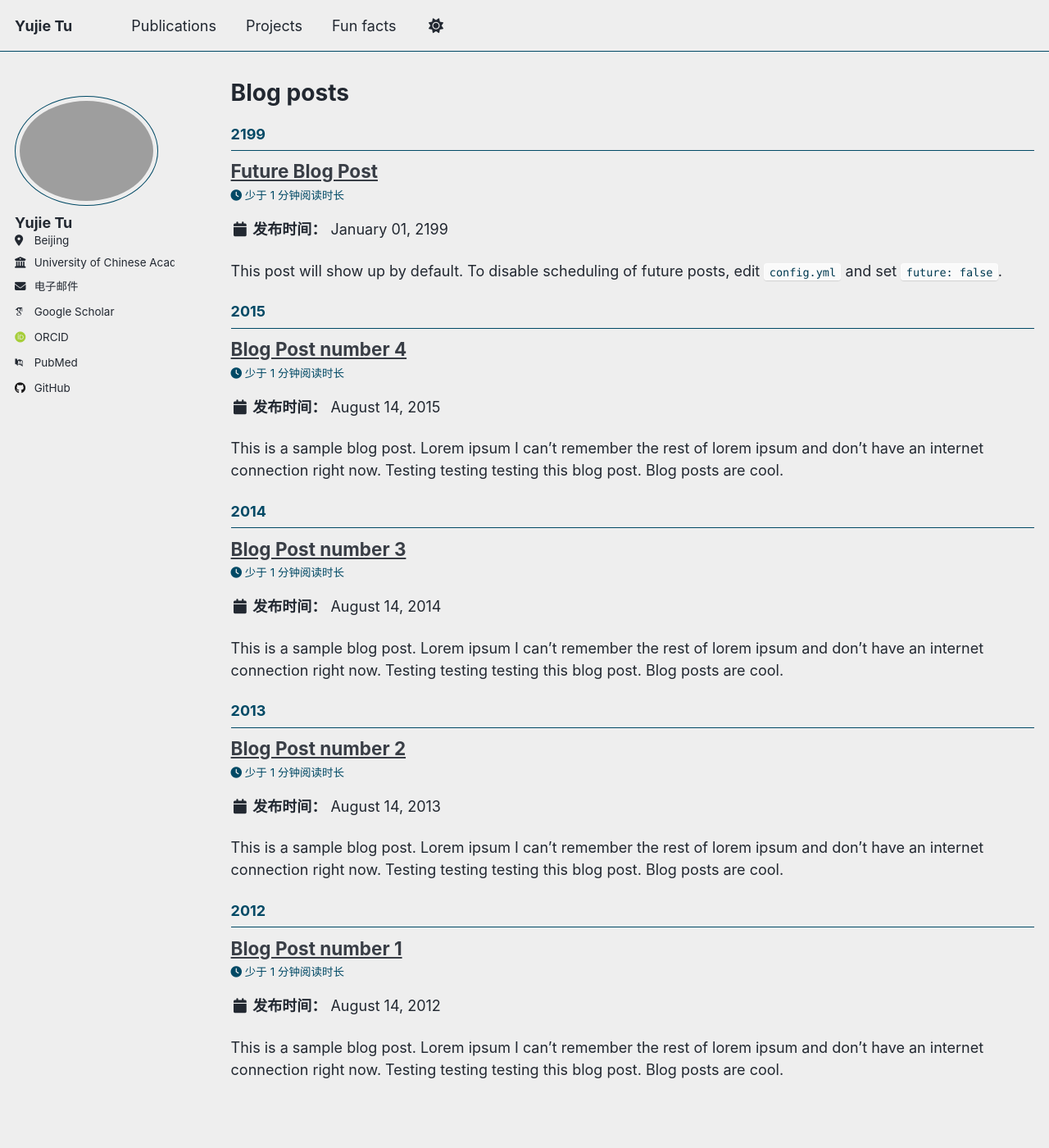
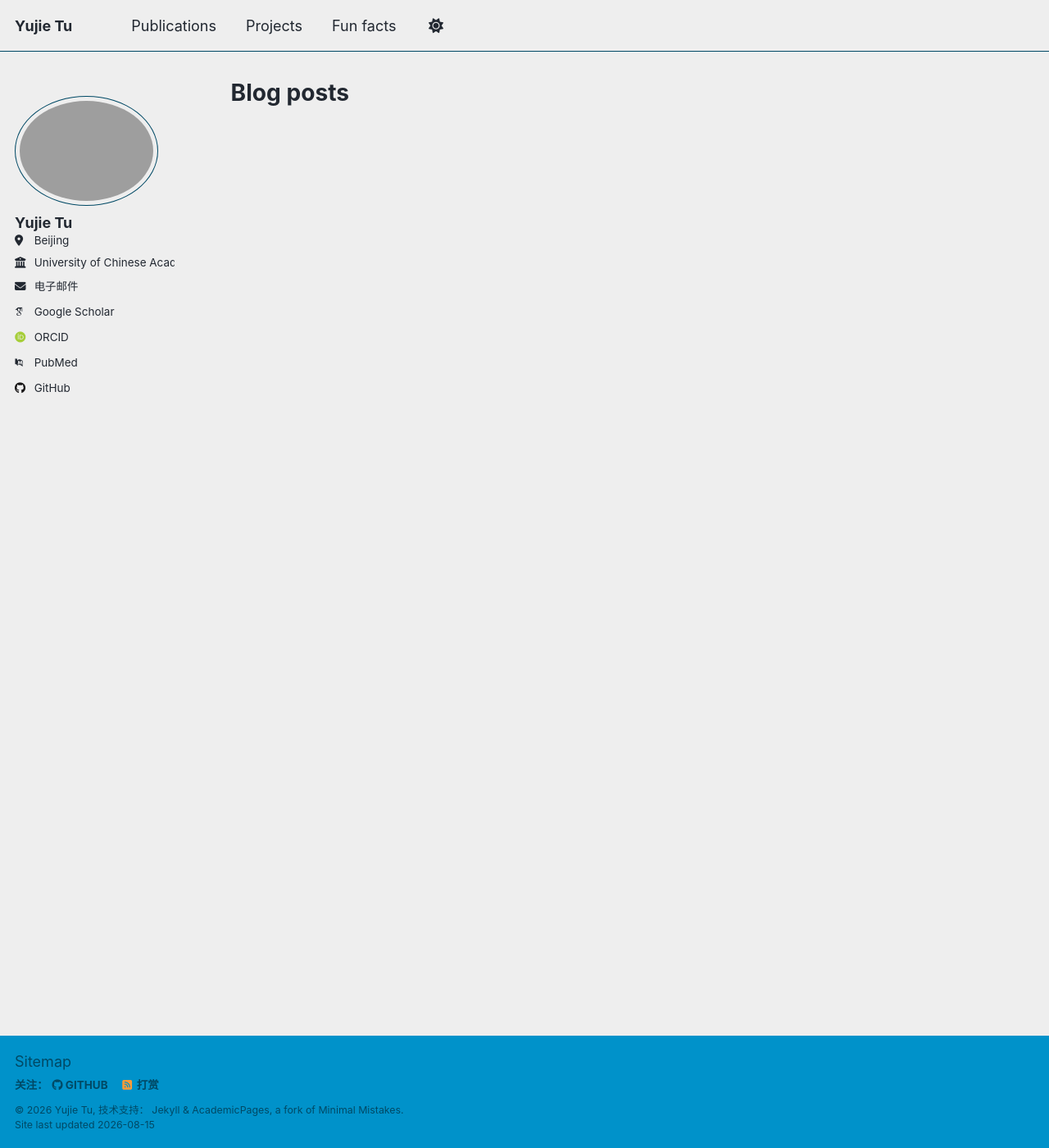
Before and after one commit to AlexTYJ/AlexTYJ.github.io, a Jekyll site: the page built from _pages/year-archive.html, in a window 1280 px wide and 1400 px high. Shown: the whole window at 82% size. Built offline with Jekyll 4.4.1, drawn with Linux system fonts in a browser that asks for light colours; some web fonts are replaced; a script that is not in the unit is left out.

Commit message:
Update bio, drop template placeholders, set site description

```diff
--- a/_config.yml
+++ b/_config.yml
@@ -12,7 +12,7 @@
 title                    : "Yujie Tu"
 title_separator          : "-"
 name                     : &name "Yujie Tu"
-description              : &description "Your Name's academic portfolio"   # Update this with a general description of your site, this is the default if not overridden by a page
+description              : &description "涂宇杰 (Yujie Tu) 的学术主页 — 语音识别研究，聚焦多说话人、低资源与流式 ASR"   # Update this with a general description of your site, this is the default if not overridden by a page
 url                      : https://AlexTYJ.github.io # The base hostname & protocol for your site e.g. "https://[your GitHub username].github.io",
                                                            # or if you already have some other page hosted on Github then use "https://[your GitHub username].github.io/[Your Repo Name]"
 baseurl                  : "" # the subpath of your site, e.g. "/blog"
--- a/_posts/2012-08-14-blog-post-1.md
+++ /dev/null
@@ -1,20 +0,0 @@
----
-title: 'Blog Post number 1'
-date: 2012-08-14
-permalink: /posts/2012/08/blog-post-1/
-tags:
-  - cool posts
-  - category1
-  - category2
----
-
-This is a sample blog post. Lorem ipsum I can't remember the rest of lorem ipsum and don't have an internet connection right now. Testing testing testing this blog post. Blog posts are cool.
-
-Headings are cool
-======
-
-You can have many headings
-======
-
-Aren't headings cool?
-------
--- a/_posts/2013-08-14-blog-post-2.md
+++ /dev/null
@@ -1,20 +0,0 @@
----
-title: 'Blog Post number 2'
-date: 2013-08-14
-permalink: /posts/2013/08/blog-post-2/
-tags:
-  - cool posts
-  - category1
-  - category2
----
-
-This is a sample blog post. Lorem ipsum I can't remember the rest of lorem ipsum and don't have an internet connection right now. Testing testing testing this blog post. Blog posts are cool.
-
-Headings are cool
-======
-
-You can have many headings
-======
-
-Aren't headings cool?
-------
--- a/_posts/2014-08-14-blog-post-3.md
+++ /dev/null
@@ -1,20 +0,0 @@
----
-title: 'Blog Post number 3'
-date: 2014-08-14
-permalink: /posts/2014/08/blog-post-3/
-tags:
-  - cool posts
-  - category1
-  - category2
----
-
-This is a sample blog post. Lorem ipsum I can't remember the rest of lorem ipsum and don't have an internet connection right now. Testing testing testing this blog post. Blog posts are cool.
-
-Headings are cool
-======
-
-You can have many headings
-======
-
-Aren't headings cool?
-------
--- a/_posts/2199-01-01-future-post.md
+++ /dev/null
@@ -1,11 +0,0 @@
----
-title: 'Future Blog Post'
-date: 2199-01-01
-permalink: /posts/2012/08/blog-post-4/
-tags:
-  - cool posts
-  - category1
-  - category2
----
-
-This post will show up by default. To disable scheduling of future posts, edit `config.yml` and set `future: false`.
```
Also changed, not shown: _pages/about.md (+5 -17 lines), _portfolio/portfolio-1.md (deleted, +0 -7 lines), _portfolio/portfolio-2.html (deleted, +0 -7 lines), _posts/2015-08-14-blog-post-4.md (deleted, +0 -20 lines).
